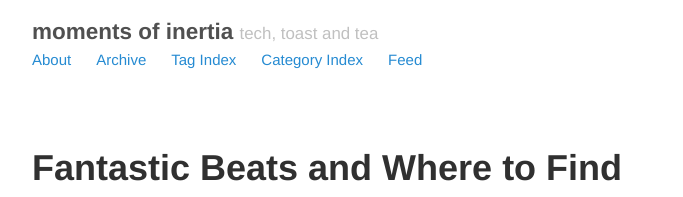
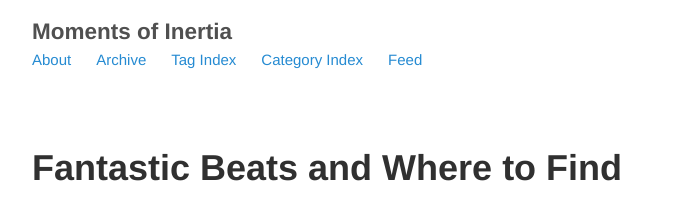
Before and after one commit to rachelnertia/rachelnertia.github.io, a Jekyll site: the page built from index.html, in a window 1280 px wide and 900 px high. Shown: the top 197 px of the window, without its empty margins (293-976 px from the left). Built offline with Jekyll 4.4.1, drawn with Linux system fonts in a browser that asks for light colours; the list of posts is cut into pages by our own code.

Commit message:
Removed tagline, capitalised title.

```diff
--- a/_config.yml
+++ b/_config.yml
@@ -9,8 +9,8 @@ permalink:           pretty
 relative_permalinks: true
 
 # Setup
-title:               moments of inertia
-tagline:             tech, toast and tea
+title:               Moments of Inertia
+tagline:
 url:                 http://rachelnertia.github.io
 paginate:            5
 baseurl:             ""
```
